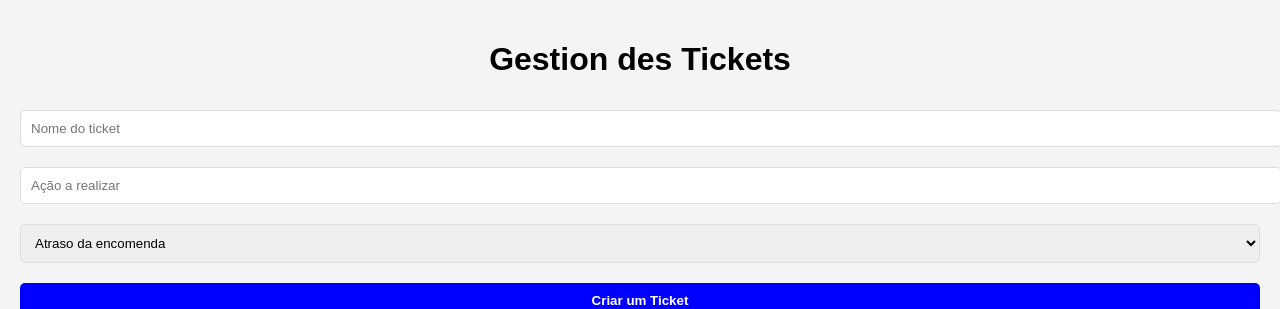
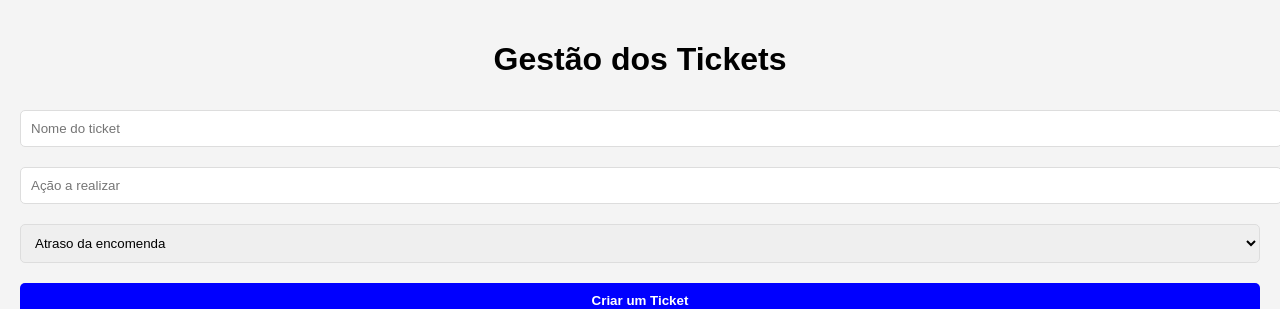
Before and after one commit to Pralman/gestion-tickets, a Flask app: page / in a window 1280 px wide. Shown: the top 309 px of the page. Run offline with Flask 3, Linux system fonts and the light colour scheme.

Commit message:
Atualização da interface para português

```diff
--- a/templates/index.html
+++ b/templates/index.html
@@ -6,7 +6,7 @@
     <link rel="stylesheet" href="{{ url_for('static', filename='style.css') }}">
 </head>
 <body>
-    <h1>Gestion des Tickets</h1>
+    <h1>Gestão dos Tickets</h1>
 
     <!-- Formulaire pour ajouter un ticket -->
     <input type="text" id="ticketName" placeholder="Nome do ticket">
```
